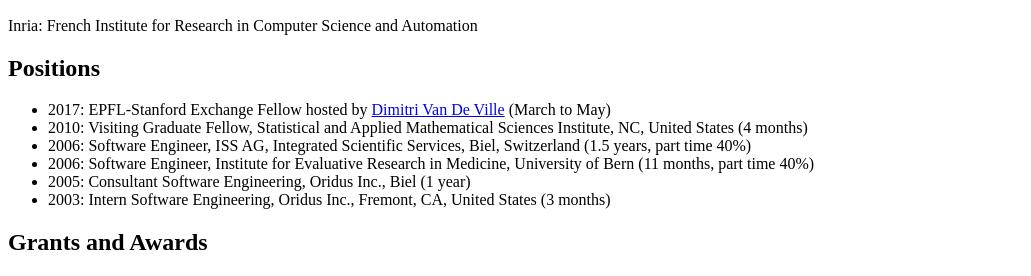
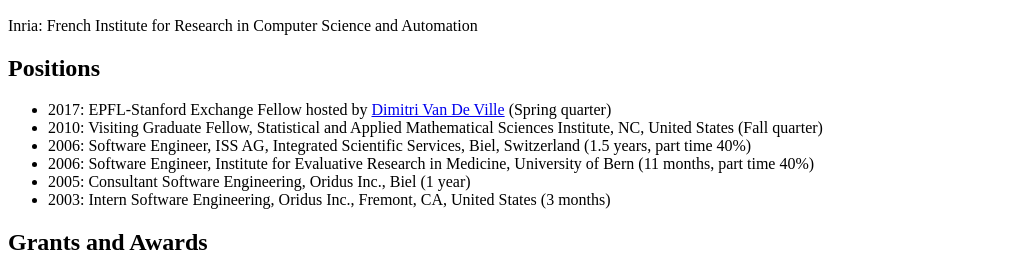
Before and after one commit to ChristofSeiler/ChristofSeiler.github.io, a Jekyll site: the page built from about.md, in a window 1280 px wide. Shown: the part 400-676 px from the top of the page, without its empty margins (0-1031 px from the left). Built offline with Jekyll 4.4.1, drawn with Linux system fonts in a browser that asks for light colours.

Commit message:
simplify time

```diff
--- a/about.md
+++ b/about.md
@@ -14,8 +14,8 @@
 
 ## Positions
 
-* 2017: EPFL-Stanford Exchange Fellow hosted by [Dimitri Van De Ville](http://miplab.epfl.ch/index.php/people/vandeville) (March to May)
-* 2010: Visiting Graduate Fellow, Statistical and Applied Mathematical Sciences Institute, NC, United States (4 months)
+* 2017: EPFL-Stanford Exchange Fellow hosted by [Dimitri Van De Ville](http://miplab.epfl.ch/index.php/people/vandeville) (Spring quarter)
+* 2010: Visiting Graduate Fellow, Statistical and Applied Mathematical Sciences Institute, NC, United States (Fall quarter)
 * 2006: Software Engineer, ISS AG, Integrated Scientific Services, Biel, Switzerland (1.5 years, part time 40%)
 * 2006: Software Engineer, Institute for Evaluative Research in Medicine, University of Bern (11 months, part time 40%)
 * 2005: Consultant Software Engineering, Oridus Inc., Biel (1 year)
```
